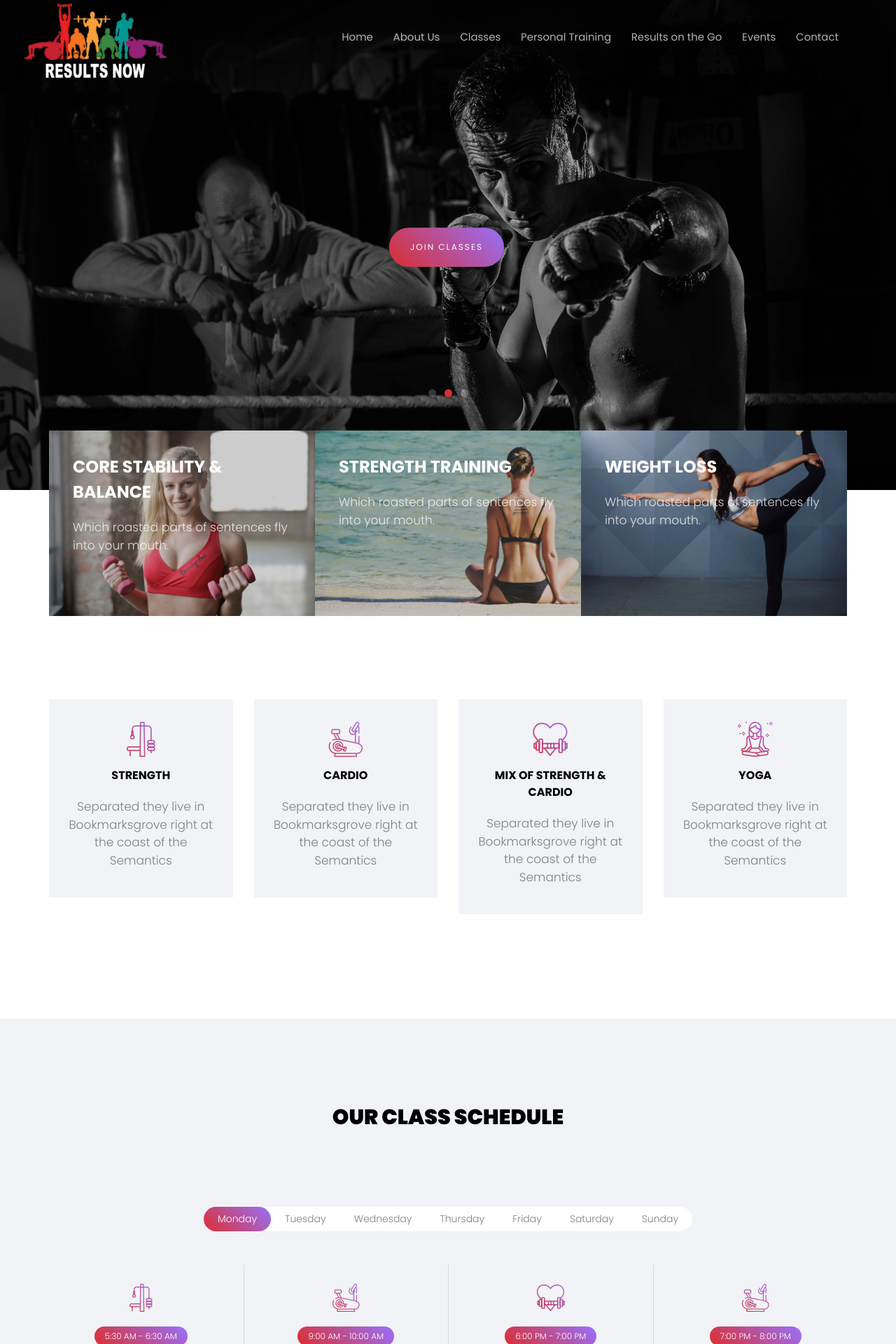
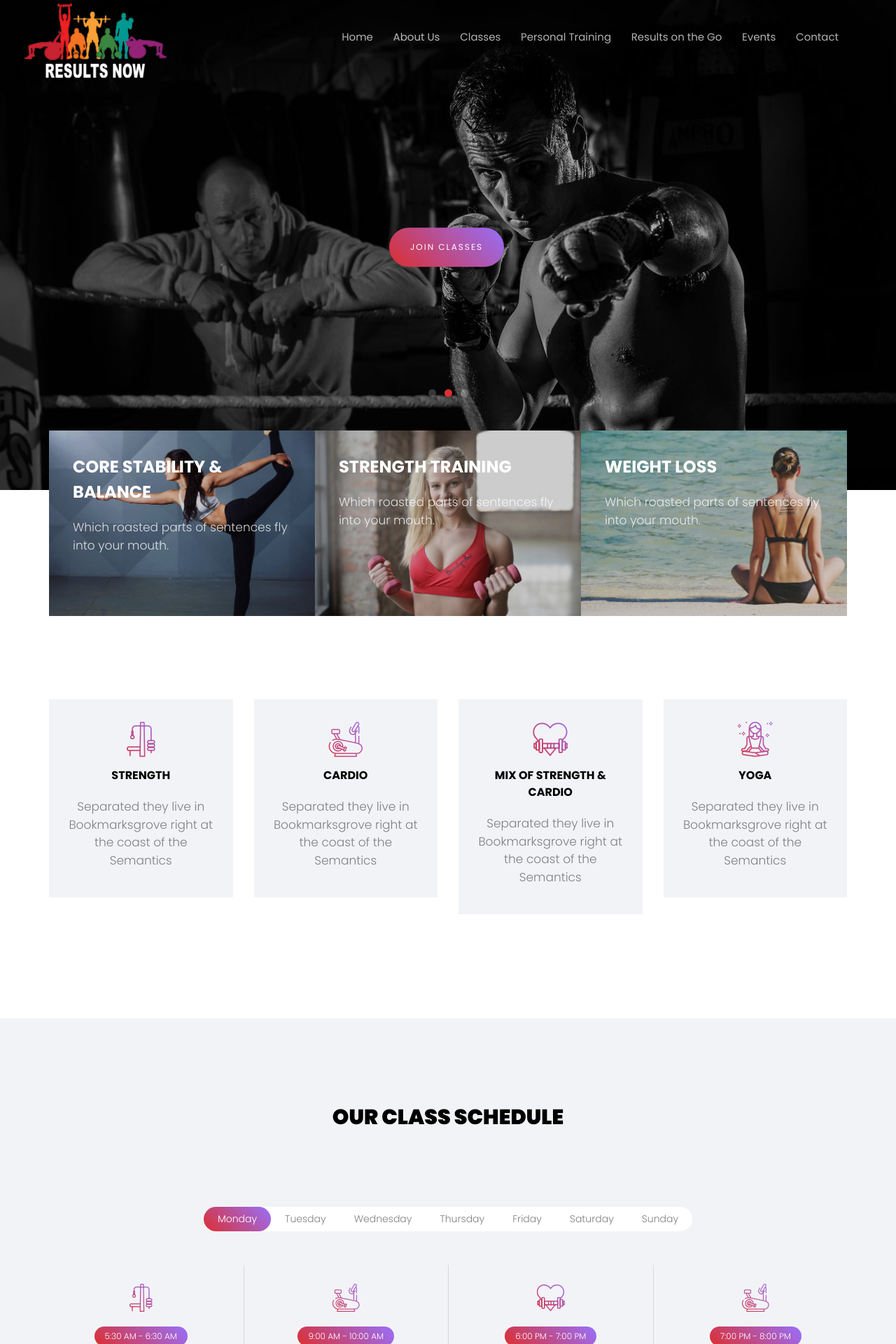
Before and after one commit to ResultsNow/resultsnow.github.io, a Jekyll site: the page built from index.html, in a window 1280 px wide. Shown: the top 1920 px of the page at 70% size. Built offline with Jekyll 4.4.1, drawn with Linux system fonts in a browser that asks for light colours; some web fonts are replaced.

Commit message:
changed pics

```diff
--- a/_data/intros.yml
+++ b/_data/intros.yml
@@ -1,11 +1,11 @@
 - focus: Core Stability & Balance
+  description: Which roasted parts of sentences fly into your mouth.
+  image: intro-img-3.jpg
+
+- focus: Strength Training
   description: Which roasted parts of sentences fly into your mouth.
   image: intro-img-1.jpg
 
-- focus: Strength Training
+- focus: Weight Loss
   description: Which roasted parts of sentences fly into your mouth.
   image: intro-img-2.jpg
-
-- focus: Weight Loss
-  description: Which roasted parts of sentences fly into your mouth.
-  image: intro-img-3.jpg
```
